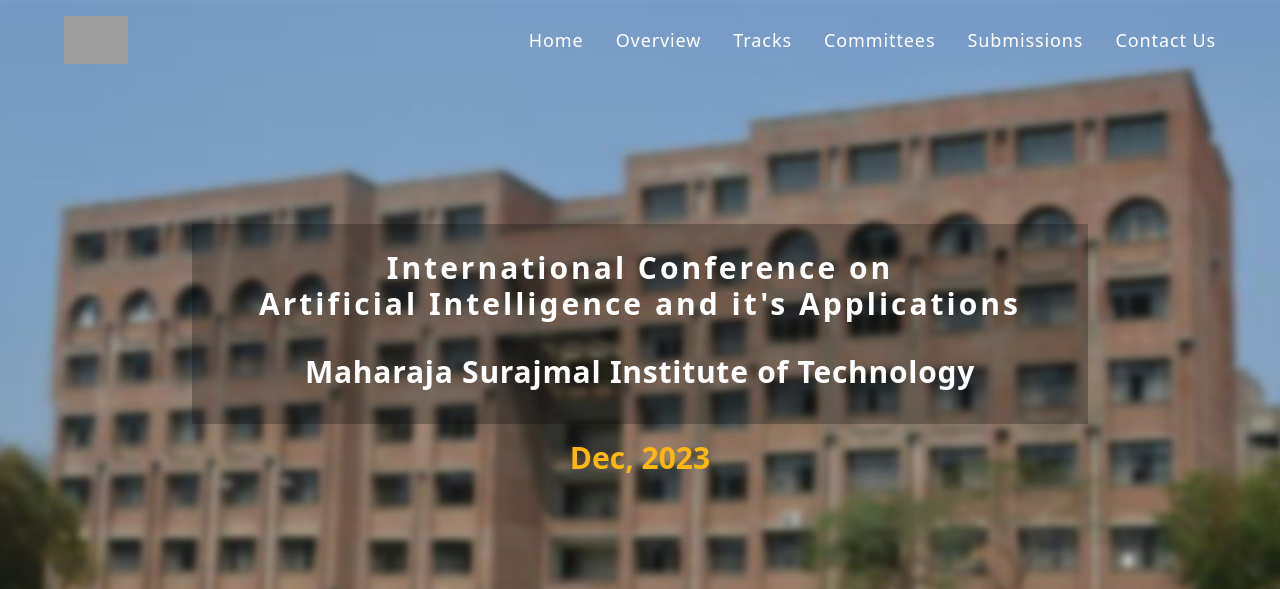
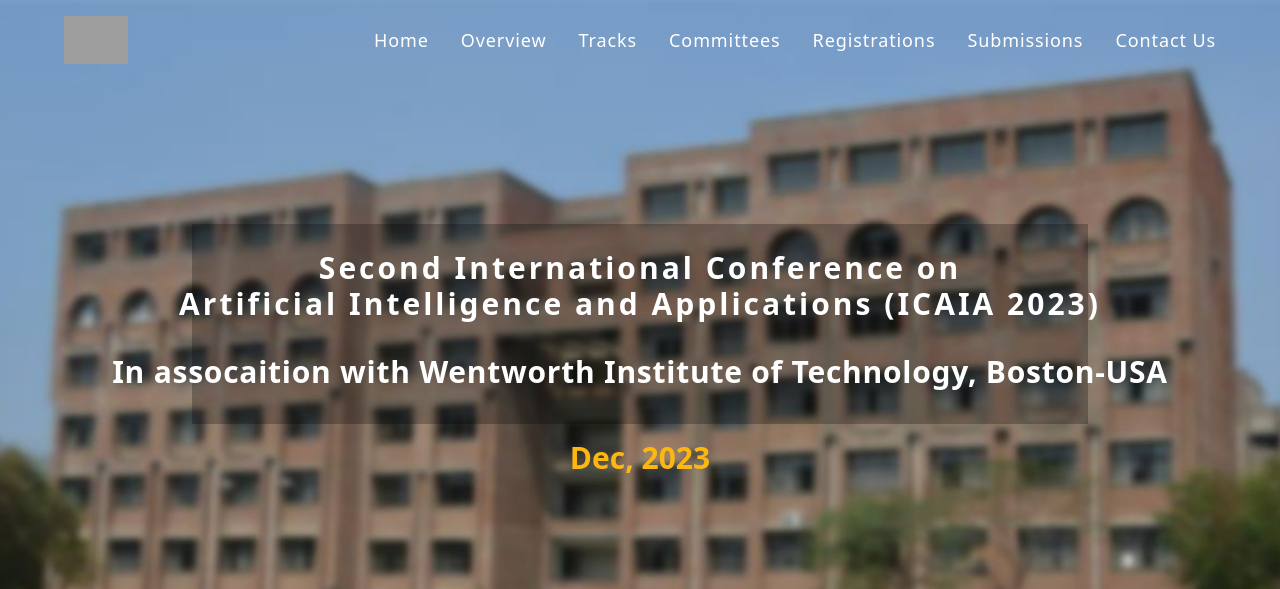
Before and after one commit to UtkarshAhuja2003/icaia-php, a PHP site: page / in a window 1280 px wide. Shown: the top 589 px of the page. Run offline with PHP 8.4, Linux system fonts and the light colour scheme; some libraries are stand-ins or nearby versions; grey boxes are pictures that could not be loaded.

Commit message:
registrations

```diff
--- a/header.php
+++ b/header.php
@@ -1,10 +1,10 @@
 <div class='z-[-1] pt-56'>
       <div class=' mx-[5%] md:mx-[15%] py-8 bg-black z-10 h-[200px] opacity-25'>
       </div>
-      <div class='text-center text-white text-xl md:text-3xl font-[700] absolute top-[250px] w-full mx-auto'>
-        <h1 class='z-10 md:tracking-widest tracking-[1px]'>International Conference on</h1>
-        <h1 class="md:tracking-[3px] tracking-[1px]">Artificial Intelligence and it's Applications</h1>
-        <h1 class='mt-4 md:mt-8 tracking-[1px] md:tracking-wide'>Maharaja Surajmal Institute of Technology</h1>
+      <div class='text-center text-white text-xl md:text-2xl lg:text-3xl font-[700] absolute top-[250px] w-full mx-auto'>
+        <h1 class='z-10 md:tracking-widest tracking-[1px]'>Second International Conference on</h1>
+        <h1 class="md:tracking-[3px] tracking-[1px]">Artificial Intelligence and Applications (ICAIA 2023) </h1>
+        <h1 class='mt-4 md:mt-8 tracking-[1px] md:tracking-wide'>In assocaition with Wentworth Institute of Technology, Boston-USA</h1>
       </div>
       <div class='text-center text-2xl font-[700] mt-4'>
         <h1 class='text-[#fcb810] text-3xl z-10'>Dec, 2023</h1>
--- a/index.php
+++ b/index.php
@@ -16,6 +16,7 @@
     <?php include("./about.php")?>
     <?php include("./tracks.php")?>
     <?php include("./committee.php")?>
+    <?php include("./registrations.php")?>
     <?php include("./submissions.php")?>
     <?php include("./contact.php")?>
     <?php include("./footer.php")?>
--- a/navbar.php
+++ b/navbar.php
@@ -23,6 +23,9 @@
           <a href="#committee" class="nav-link">Committees</a>
         </li>
         <li class="lg:ml-8 md:ml-4 sm:tracking-tighter md:text-[10px] lg:text-[11px] xl:text-lg font-normal xl:tracking-wider leading-5 md:my-0 my-7">
+          <a href="#registrations" class="nav-link">Registrations</a>
+        </li>
+        <li class="lg:ml-8 md:ml-4 sm:tracking-tighter md:text-[10px] lg:text-[11px] xl:text-lg font-normal xl:tracking-wider leading-5 md:my-0 my-7">
           <a href="#submissions" class="nav-link">Submissions</a>
         </li>
         <li class="lg:ml-8 md:ml-4 sm:tracking-tighter md:text-[10px] lg:text-[11px] xl:text-lg font-normal xl:tracking-wider leading-5 md:my-0 my-7">
--- /dev/null
+++ b/registrations.php
@@ -0,0 +1,42 @@
+<div id="registrations"  class="h-28 bg-white w-full">
+</div>
+
+<div class='w-full '>
+      <div class='bg-white px-[15%]'>
+      <div>
+        <h1 class='text-[#c00000] pt-16 text-center text-3xl font-[600]'>REGISTRATIONS</h1>
+        <div class='w-48 h-[3px] mx-auto mt-2 bg-[#041C32] rounded-xl'></div>
+        <div class="h-12 bg-white w-full"></div>
+      </div class="mx-auto">
+        <div class="flex text-lg md:text-xl text-white bg-[#041C32] font-[500] py-3">
+            <div class="w-1/3"></div>
+            <div class="w-1/3 text-center">Early Bird</div>
+            <div class="w-1/3 text-center">Late Fees</div>
+        </div>
+        <div class="flex  text-lg md:text-xl py-3 bg-[#e9e9e9]">
+            <div class="w-1/3 text-center">Academic/Industry (International)</div>
+            <div class="w-1/3 text-center">200 USD</div>
+            <div class="w-1/3 text-center">250 USD</div>
+        </div>
+        <div class="flex  text-lg md:text-xl py-3 ">
+            <div class="w-1/3 text-center">Student (International)</div>
+            <div class="w-1/3 text-center">155 USD</div>
+            <div class="w-1/3 text-center">170 USD</div>
+        </div>
+        <div class="flex  text-lg md:text-xl py-3 bg-[#e9e9e9]">
+            <div class="w-1/3 text-center">Academic/Industry (Host Country)</div>
+            <div class="w-1/3 text-center">8000 INR</div>
+            <div class="w-1/3 text-center">9000 INR</div>
+        </div>
+        <div class="flex  text-lg md:text-xl py-3">
+            <div class="w-1/3 text-center">Student(Host Country)</div>
+            <div class="w-1/3 text-center">6000 INR</div>
+            <div class="w-1/3 text-center">7000 INR</div>
+        </div>
+        <div class="flex  text-lg md:text-xl py-3 bg-[#e9e9e9]">
+            <div class="w-1/3 text-center">Extra Pages</div>
+            <div class="w-1/3 text-center">500 INR</div>
+            <div class="w-1/3 text-center">25 USD</div>
+        </div>
+      </div>
+</div>
--- a/submissions.php
+++ b/submissions.php
@@ -6,7 +6,7 @@
       <div class='bg-[#e9e9e9] px-[15%]'>
       <div>
         <h1 class='text-[#c00000] pt-16 text-center text-3xl font-[600]'>SUBMISSIONS</h1>
-        <div class='w-72 h-[3px] mx-auto mt-2 bg-[#041C32] rounded-xl'></div>
+        <div class='w-48 h-[3px] mx-auto mt-2 bg-[#041C32] rounded-xl'></div>
       </div>
       <p class='text-md md:text-xl  mt-8 pb-16 text-center'>
         Papers will be submitted through Microsoft CMT.
```
